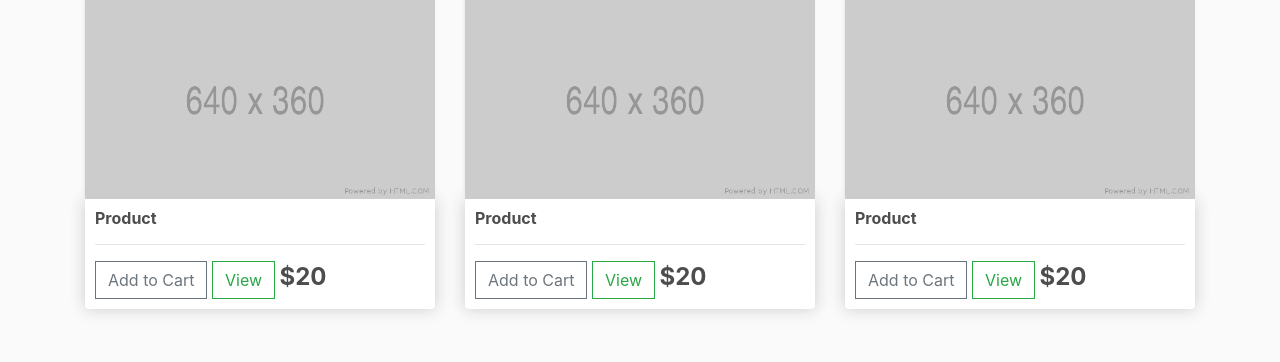
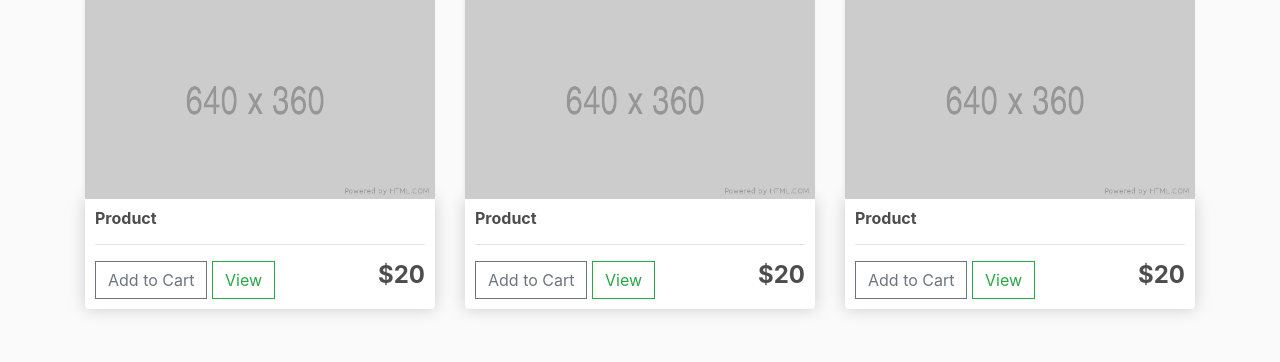
Before and after one commit to Rechidesigns/Django-Fullstack-Ecommerce-WebApp, a Django app: page / in a window 1280 px wide. Shown: the part 92-454 px from the top of the page. Run offline with Django 4.2, Linux system fonts and the light colour scheme; some libraries are stand-ins or nearby versions.

Commit message:
static folder corrections and front end setups

```diff
--- a/store/templates/store/store.html
+++ b/store/templates/store/store.html
@@ -10,7 +10,7 @@
 
 				<button  class="btn btn-outline-secondary add-btn">Add to Cart</button>
 				<a class="btn btn-outline-success" href="#">View</a>
-				<h4 style="display: inline-block;"><strong>$20</strong></h4>
+				<h4 style="display: inline-block; float: right;"><strong>$20</strong></h4>
 
 			</div>
 		</div>
@@ -23,7 +23,7 @@
 
 				<button  class="btn btn-outline-secondary add-btn">Add to Cart</button>
 				<a class="btn btn-outline-success" href="#">View</a>
-				<h4 style="display: inline-block;"><strong>$20</strong></h4>
+				<h4 style="display: inline-block; float: right;"><strong>$20</strong></h4>
 
 			</div>
 		</div>
@@ -36,7 +36,7 @@
 
 				<button  class="btn btn-outline-secondary add-btn">Add to Cart</button>
 				<a class="btn btn-outline-success" href="#">View</a>
-				<h4 style="display: inline-block;"><strong>$20</strong></h4>
+				<h4 style="display: inline-block; float: right;"><strong>$20</strong></h4>
 
 			</div>
 		</div>
```
Also changed, not shown: static/css/images/arrow-down.png (deleted), static/css/images/arrow-up.png (deleted), static/css/images/cart.jpg (deleted), static/css/images/cart3.jpeg (deleted), static/css/images/images.png (deleted), static/images/cart4.png (renamed from static/css/images/cart4.png), static/images/placeholder.png (renamed from static/css/images/placeholder.png).
